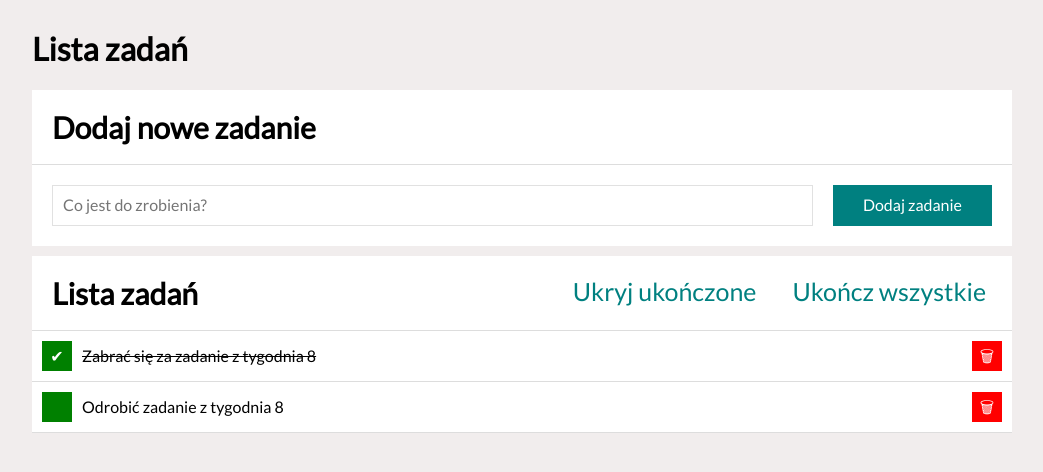
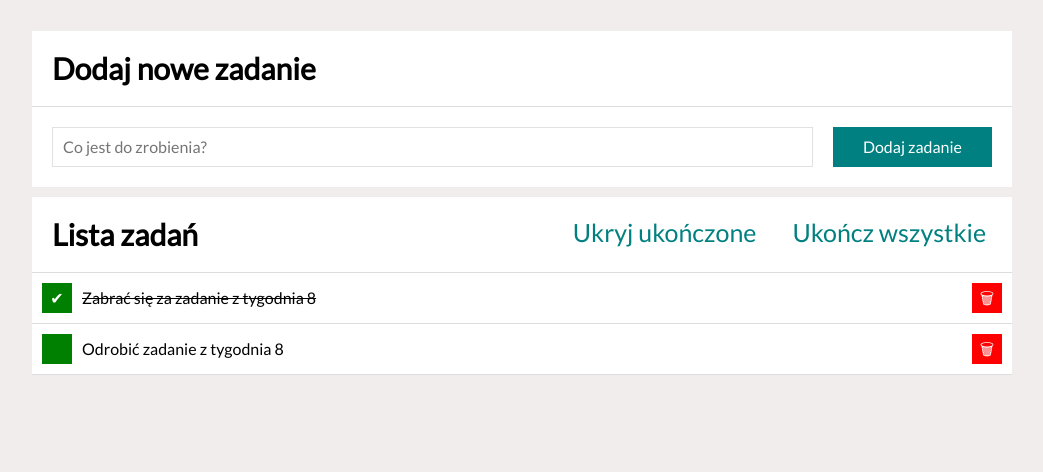
Before and after one commit to Mardrog/todo-list-react, a React (Create React App) app: page / in a window 1280 px wide. Shown: the top 472 px of the page, without its empty margins (118-1161 px from the left). Built offline with nearby package versions, Linux system fonts and the light colour scheme.

Commit message:
added props "title" in Buttons/index.js

```diff
--- a/src/Header/index.js
+++ b/src/Header/index.js
@@ -1,6 +1,6 @@
-const Header = () => (
+const Header = ({title}) => (
     <header>
-        <h1> Lista zadań </h1>
+        <h1> {title} </h1>
     </header>
 );
 
```
